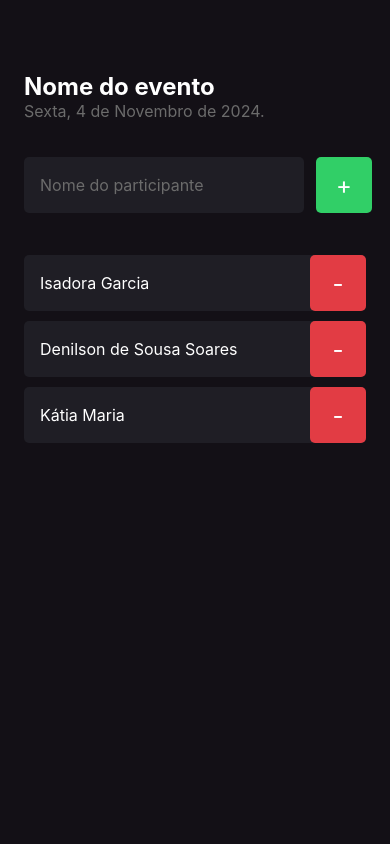
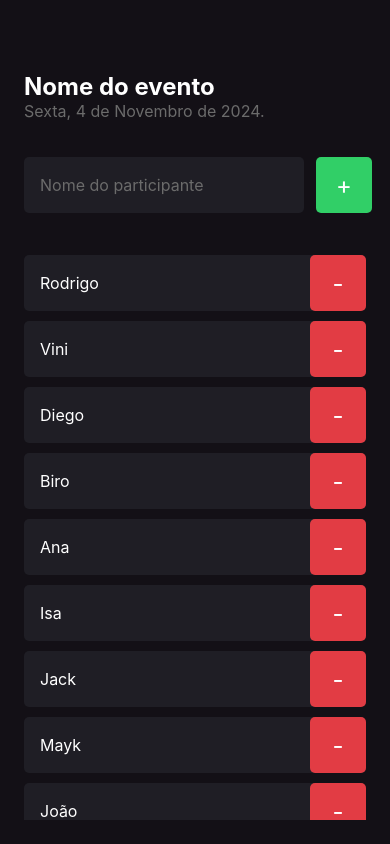
Before and after one commit to isagarci4/imHere, a React Native app: screen / in a window 390 px wide. Built offline with nearby package versions, Linux system fonts and the light colour scheme.

Commit message:
FEAT: Ativando rolagem na tela

```diff
--- a/src/components/Participant/index.tsx
+++ b/src/components/Participant/index.tsx
@@ -2,17 +2,18 @@ import { View, Text, TouchableOpacity } from 'react-native';
 import { styles } from './styles';
 
 type Props = {
-    name: string
+    name: string;
+    onRemove: () => void;
 }
 
-export function Participant({ name }: Props) {
+export function Participant({ name, onRemove }: Props) {
     return(
         <View style={styles.container}>
             <Text style={styles.name}>
                 { name }
             </Text>
 
-            <TouchableOpacity style={styles.button}>
+            <TouchableOpacity style={styles.button} onPress={onRemove}>
                 <Text style={styles.buttonText}>
                     -
                 </Text>
--- a/src/screens/Home/index.tsx
+++ b/src/screens/Home/index.tsx
@@ -1,13 +1,18 @@
-import { Text, View, TextInput, TouchableOpacity } from "react-native"
+import { Text, View, TextInput, TouchableOpacity, ScrollView } from "react-native"
 
 import { Participant } from "../../components/Participant"
 
 import { styles } from './styles'
 
 export function Home() {
+  const participants = ['Rodrigo', 'Vini', 'Diego', 'Biro', 'Ana', 'Isa', 'Jack', 'Mayk', 'João']
 
   function handleParticipantAdd() {
     console.log("Você clicou no botão de Adicionar!")
+  }
+
+  function handleParticipantRemove() {
+    console.log("Você clicou em remover um participante")
   }
 
   return(
@@ -32,10 +37,15 @@ export function Home() {
           </Text>
         </TouchableOpacity>
       </View>
-
-      <Participant name="Isadora Garcia" />
-      <Participant name="Denilson de Sousa Soares" />
-      <Participant name="Kátia Maria" />
+      <ScrollView showsVerticalScrollIndicator={false}>
+        {participants.map((participant) => (
+          <Participant
+            key={participant}
+            name={participant}
+            onRemove={handleParticipantRemove}
+          />
+        ))}
+      </ScrollView>
     </View>
   )
 }
```
